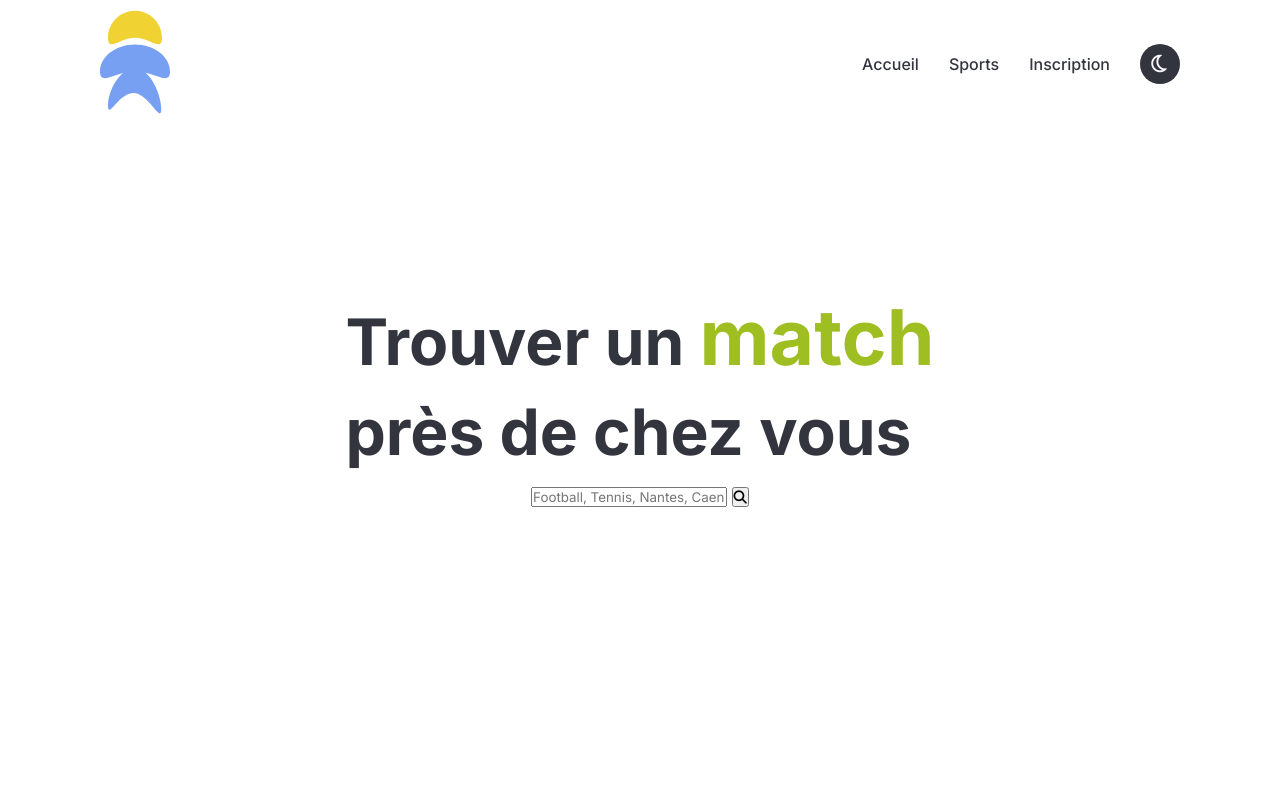
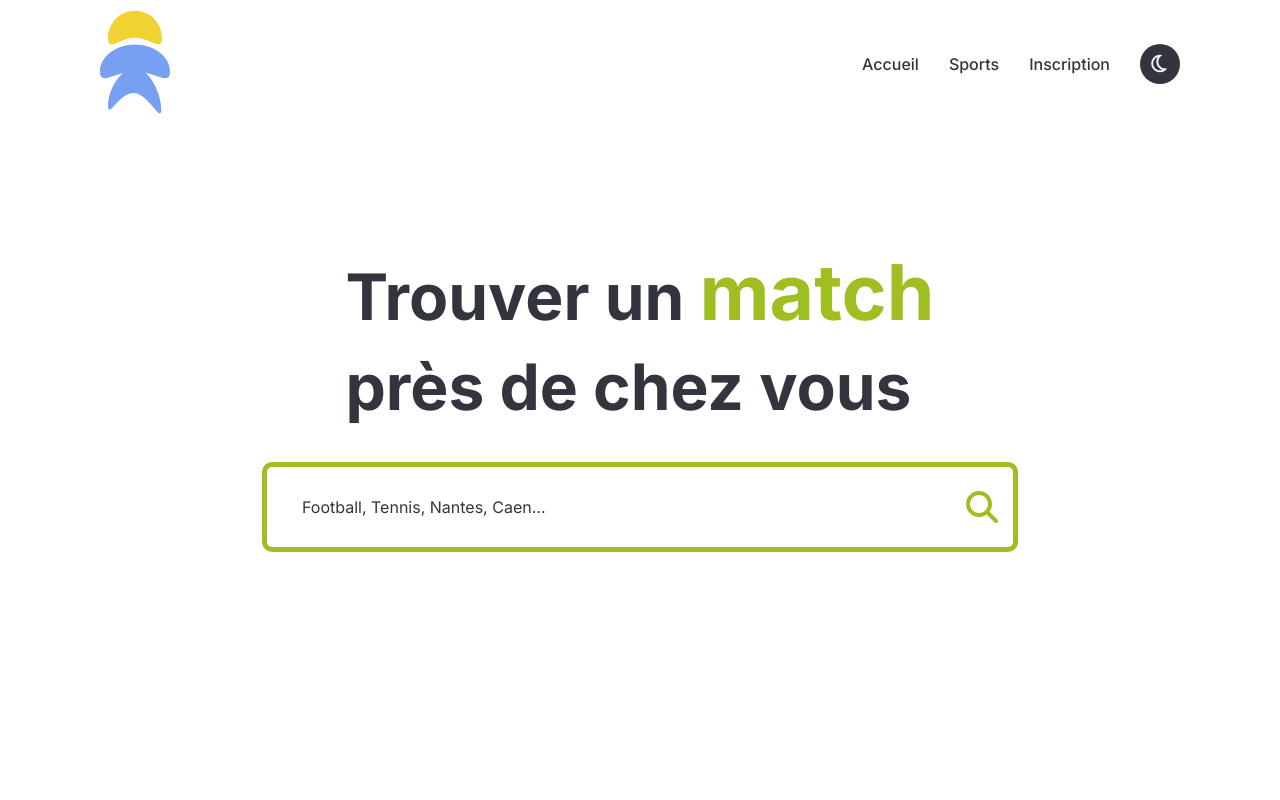
Before and after one commit to Atooo44/sportProjectA2, a PHP site: page /php/index.php in a window 1280 px wide. Run offline with PHP 8.4, Linux system fonts and the light colour scheme; some libraries are stand-ins or nearby versions.

Commit message:
search bar on homepage

```diff
--- a/css/homepage.css
+++ b/css/homepage.css
@@ -34,6 +34,10 @@
     --purple: #932aab;
     --green2:#09482d;
 }
+
+button {
+    cursor: pointer;
+  }
 
 body{
     overflow-x: hidden;
@@ -102,13 +106,6 @@ header ul li a{
     z-index: 2;
 }
 
-.main .textMain{
-    position: relative;
-    max-width: 600px;
-    z-index: 1;
-    margin-right: 20px;
-}
-
 .main h2{
 
     font-size: 4em;
@@ -118,22 +115,12 @@ header ul li a{
     margin-bottom: 10px;
 }
 
-.dark .main .textMain h2 span{
-
-    color: #00ff9b;
-}
 
 .main h2 span{
 
     font-size: 1.2em;
     color: var(--green);
 }
-
-.main .textMain p{
-
-    color: var(--black);
-}
-
 
 .darkMode{
 
@@ -160,6 +147,48 @@ header ul li a{
 .darkMode.active::before{
     content: '\f185';
 }
+
+.search_form{
+    display: flex;
+    justify-content: space-between;
+    align-items: center;
+    width: 70%;
+    min-width: 600px;
+    display: flex;
+    align-items: center;
+    border: solid 5px var(--green);
+    border-radius: 10px;
+    padding: 15px 15px 15px 15px;
+}
+
+.search_form input {
+    background: transparent;
+    flex: 1;
+    border: 0;
+    padding: 15px 20px;
+    font-size: 16px;
+    size: 400px;
+    color: var(--black);
+    outline: none;
+  }
+
+::placeholder {
+    color: var(--black);
+  }
+
+  .search_form button {
+    flex: 2;
+    border: 0;
+    background: transparent;
+    border: none;
+
+  }
+
+  .btn{
+    cursor: pointer;
+    filter: invert(70%) sepia(52%) saturate(589%) hue-rotate(28deg) brightness(89%) contrast(98%);
+  }
+
 
 
 
--- a/php/index.php
+++ b/php/index.php
@@ -27,10 +27,12 @@
             </header>
             <!-- commentaire -->
             <div class="main">
-                <h2>Trouver un <span>match</span><br> près de chez vous</h2>
+                <h2>Trouver un <span>match</span><br> près de chez vous</h2><br>
                 <form action="" method="post" class="search_form" >
                         <input type="text" name="search" placeholder="Football, Tennis, Nantes, Caen..." class="searchbar" id="searchbar">
-                        <button type="submit" class="submit_button"><i class="fa-solid fa-magnifying-glass"></i></button>
+                        <div class="btn">
+                            <i class="submit_button fas fa-search fa-2xl"></i>
+                        </div>
                         </input>
                 </form>
 
@@ -55,5 +57,6 @@
         navigation.classList.toggle('active');
     }
 </script>
+<script src="https://kit.fontawesome.com/7f6d2012d0.js" >
     </body>
 </html>
```
